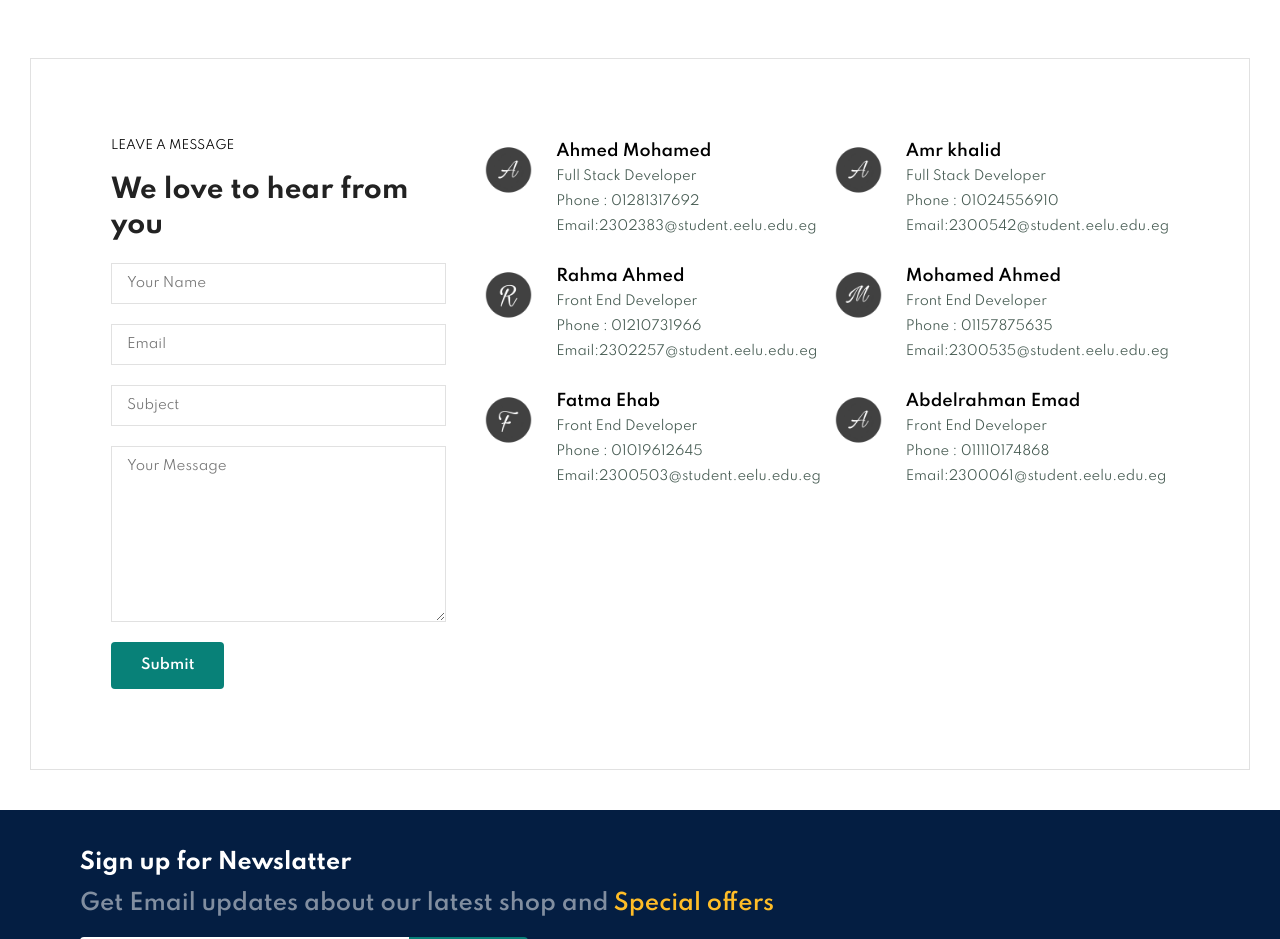
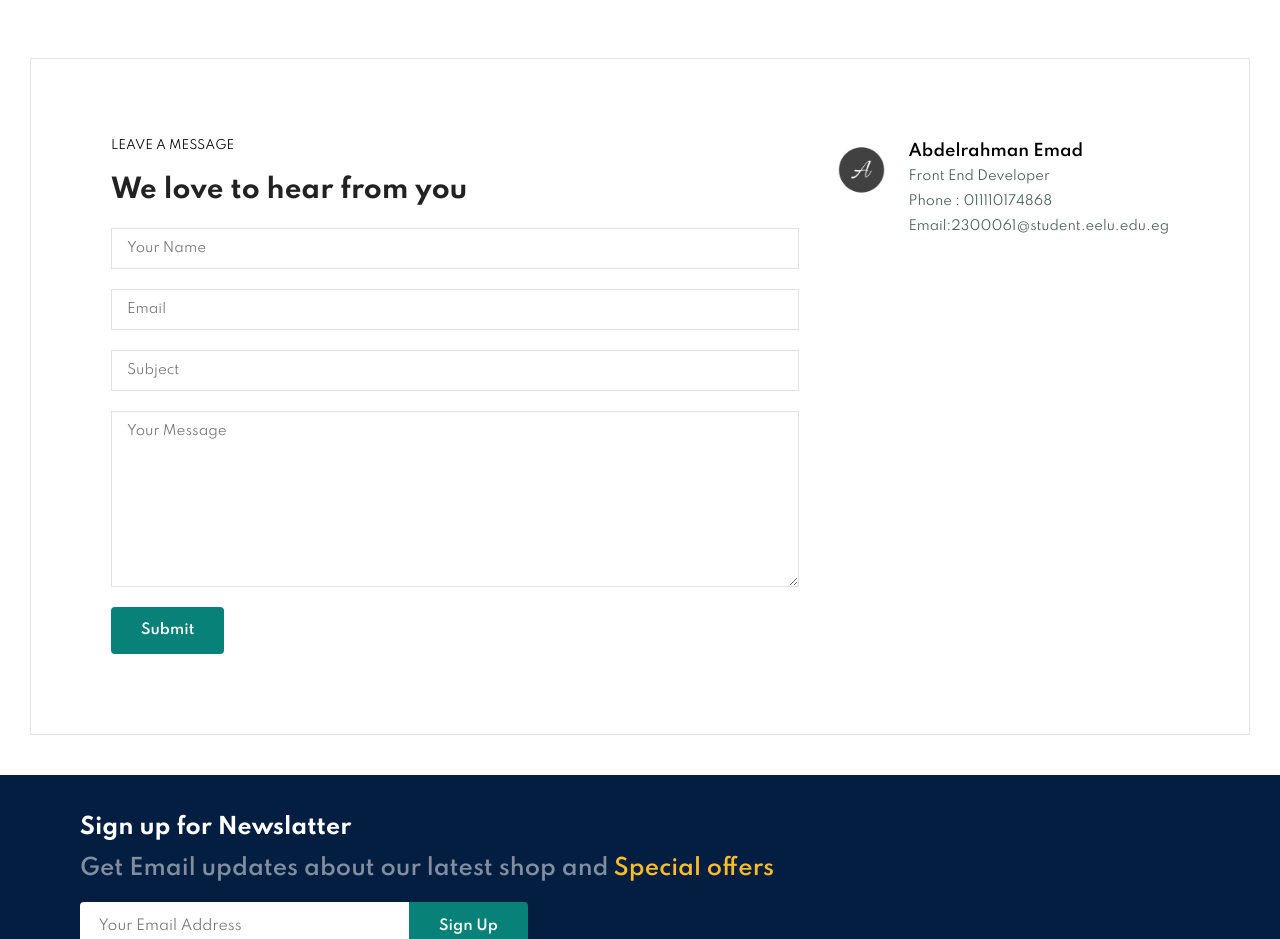
Before and after one commit to abdelrahmanemad463/Pharmacy-Store, a plain HTML site: page contact.html in a window 1280 px wide. Shown: the part 840-1779 px from the top of the page. Drawn offline with Linux system fonts and the light colour scheme.

Commit message:
Update contact.html

```diff
--- a/contact.html
+++ b/contact.html
@@ -90,59 +90,6 @@
     <div class="people">
         <div>
             <img src="img/people/A.png" alt="">
-            <p><span>Ahmed Mohamed</span>
-                Full Stack Developer
-                <br>
-                Phone : 01281317692
-                <br>
-                Email:2302383@student.eelu.edu.eg
-            </p>
-        </div>
-        <div>
-            <img src="img/people/R.png" alt="">
-            <p><span>Rahma Ahmed</span>
-                Front End Developer
-                <br>
-                Phone : 01210731966
-                <br>
-                Email:2302257@student.eelu.edu.eg
-            </p>
-        </div>
-        <div>
-            <img src="img/people/F.png" alt="">
-            <p><span>Fatma Ehab</span>
-                Front End Developer
-                <br>
-                Phone : 01019612645
-                <br>
-                Email:2300503@student.eelu.edu.eg
-            </p>
-        </div>
-    </div>
-
-    <div class="people">
-        <div>
-            <img src="img/people/A.png" alt="">
-            <p><span>Amr khalid</span>
-                Full Stack Developer
-                <br>
-                Phone : 01024556910
-                <br>
-                Email:2300542@student.eelu.edu.eg
-            </p>
-        </div>
-        <div>
-            <img src="img/people/M.png" alt="">
-            <p><span>Mohamed Ahmed</span>
-                Front End Developer
-                <br>
-                Phone : 01157875635
-                <br>
-                Email:2300535@student.eelu.edu.eg
-            </p>
-        </div>
-        <div>
-            <img src="img/people/A.png" alt="">
             <p><span>Abdelrahman Emad</span>
                 Front End Developer
                 <br>
```
